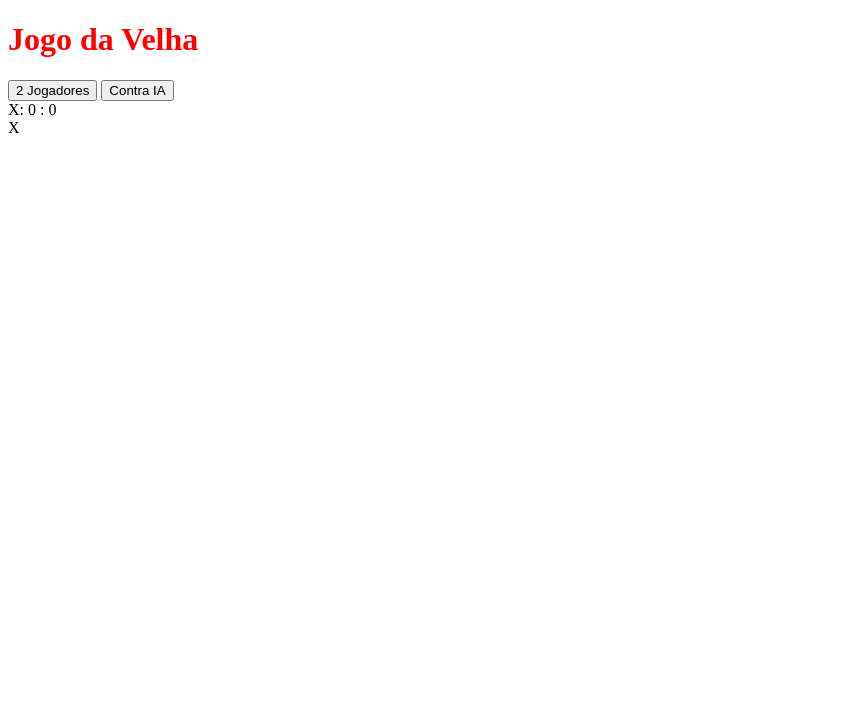
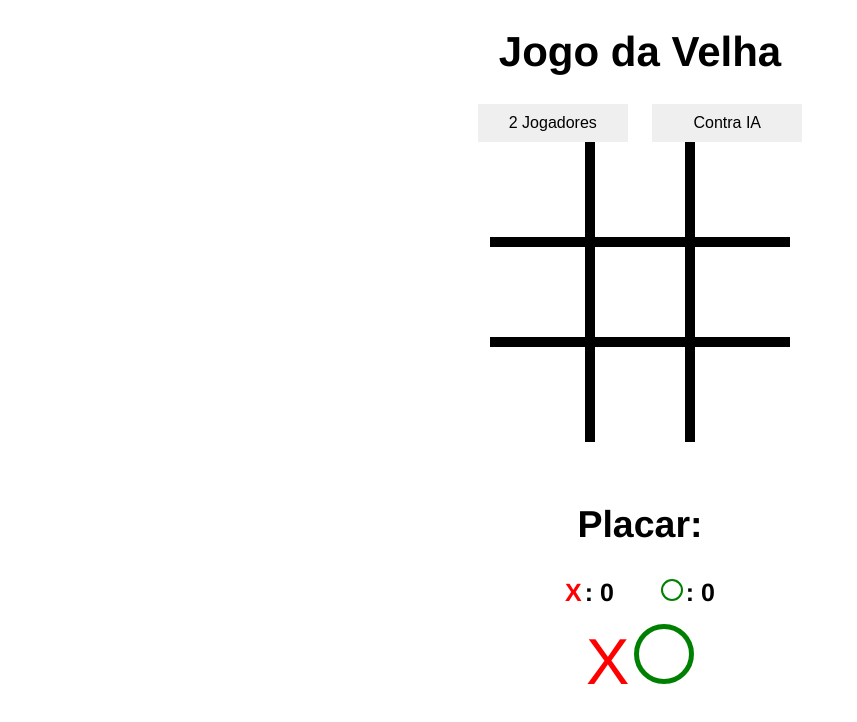
Before and after one commit to guilherme-kuk/jogo-da-velha, a plain HTML site: page index.html in a window 1280 px wide. Shown: the whole page, without its empty margins (0-857 px from the left). Drawn offline with Linux system fonts and the light colour scheme.

Commit message:
modificado index.html e criado os estilos do projeto

```diff
--- a/assets/css/style.css
+++ b/assets/css/style.css
@@ -1,3 +1,122 @@
+body {
+    text-align: center;
+    font-family: Helvetica, sans-serif;
+}
+
 h1 {
+    font-size: 42px;
+}
+
+/* Botões */
+
+#buttons-container button {
+    border: none;
+    padding: 10px 15px;
+    width: 150px;
+    margin: 0 10px;
+    font-size: 16px;
+}
+
+/* Jogo */
+#container {
+    display: flex;
+    width: 300px;
+    margin: 0;
+    flex-direction: row;
+    flex-wrap: wrap;
+    position: relative;
+    margin-left: auto;
+    margin-right: auto;
+}
+
+.box {
+    height: 100px;
+    border: 5px solid #000;
+    box-sizing: border-box;
+    flex: 1 1 33%;
+}
+
+#block-1, #block-2, #block-3 {
+    border-top: none;
+}
+
+#block-1, #block-4, #block-7 {
+    border-left: none;
+}
+
+#block-7, #block-8, #block-9 {
+    border-bottom: none;
+}
+
+#block-3, #block-6, #block-9 {
+    border-right: none;
+}
+
+/* Símbolos */
+
+.x {
+    font-size: 65px;
     color: red;
+    display: inline-block;
+    line-height: 100px;
 }
+
+.o {
+    width: 50px;
+    height: 50px;
+    border: 5px solid green;
+    border-radius: 50%;
+    display: inline-block;
+    margin-top: 17px;
+}
+
+/* Hide */
+
+/* .hide {
+    display: none !important;
+} */
+
+/* placar */
+
+#scoreboard-container {
+    font-weight: bold;
+    margin-top: 30px;
+    font-size: 25px;
+    position: relative;
+    margin-left: auto;
+    margin-right: auto;
+}
+.score-box {
+    margin: 0 20px;
+}
+
+#x-scoreboard {
+    color: red;
+    margin-right: 3px;
+}
+
+#o-scoreboard {
+    display: inline-block;
+    width: 18px;
+    height: 18px;
+    border: 2px solid green;
+    border-radius: 50%;
+    margin-right: 3px;
+}
+
+/* Msg de vitória */
+
+#message p {
+    position: absolute;
+    margin-left: auto;
+    margin-right: auto;
+    left: 0;
+    right: 0;
+    top: 150px;
+    width: 500px;
+    font-size: 50px;
+    background-color: #000;
+    color: #fff;
+    padding: 20px;
+    display: none; /* tirar posteriormente*/
+}
--- a/index.html
+++ b/index.html
@@ -26,6 +26,7 @@
         <div class="box" id="block-9"></div>
         <!-- placar -->
         <div id="scoreboard-container">
+            <h2>Placar:</h2>
             <span class="score-box">
                 <span id="x-scoreboard">X</span>:
                 <span id="scoreboard-1">0</span>
@@ -43,7 +44,7 @@
     </div>
 
     <div id="message" class="hide">
-        <p></p>
+        <p>asdasd</p>
     </div>
     <script src="./assets/js/scripts.js"></script>
 </body>
```
